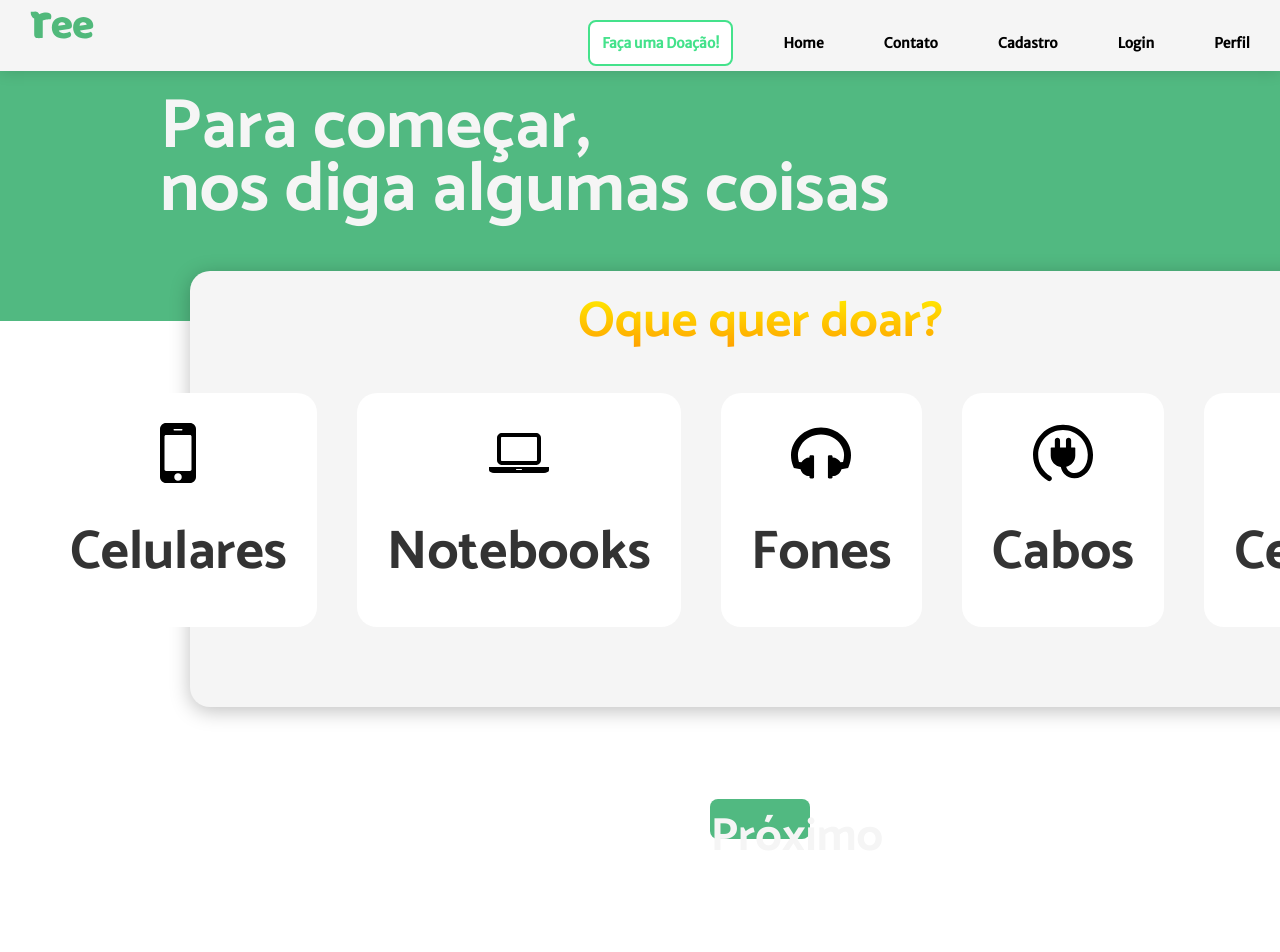
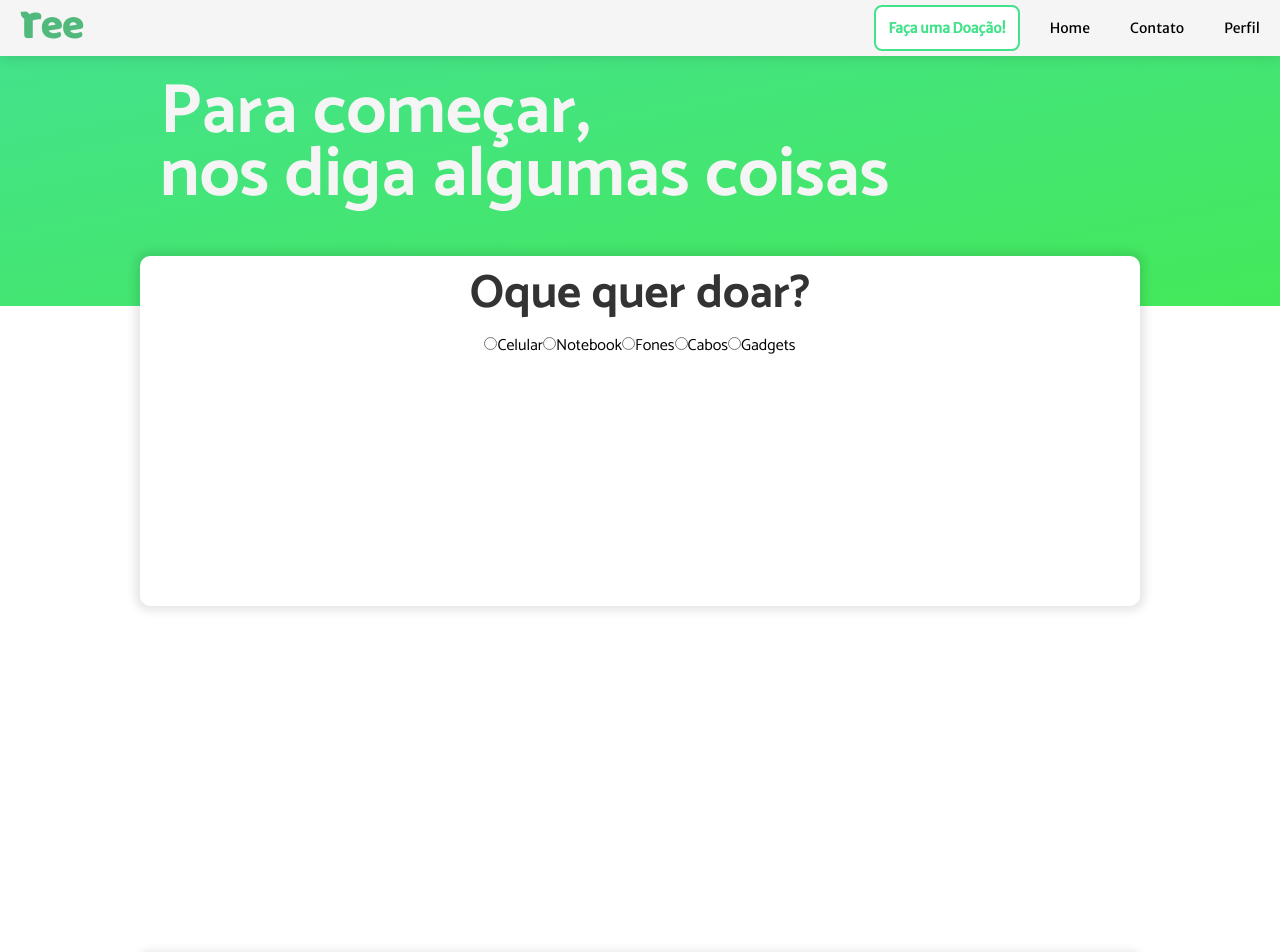
Before and after one commit to italoitalo/ree, a React (Create React App) app in the folder client/: page /doe in a window 1280 px wide. Shown: the top 952 px of the page. Built offline with nearby package versions, Linux system fonts and the light colour scheme.

Commit message:
ajustes na landpage
ajustes

```diff
--- a/client/src/components/CadastroExt.js
+++ b/client/src/components/CadastroExt.js
@@ -6,6 +6,7 @@ import Mapa from './../img/formCadastroImg/mapa.jpg'
 export default function newform() {
     return (
         <>
+
         <Container>
             <Box>
             <LadoA>
--- a/client/src/components/Contato.js
+++ b/client/src/components/Contato.js
@@ -6,6 +6,9 @@ import facebook from './../img/SocialMedia/facebook-logo.svg'
 import github from './../img/SocialMedia/github-character.svg'
 import instagram from './../img/SocialMedia/instagram-symbol.svg'
 import linkedin from './../img/SocialMedia/linkedin-letters.svg'
+
+import Cabecalho from './Rotas/Cabecalho'
+
 export default function Contato(){
     return(
     <Container>
--- a/client/src/components/Doacoes/Card.js
+++ /dev/null
@@ -1,90 +0,0 @@
-import React from 'react';
-import styled from 'styled-components';
-import Scroll from './ScrollButton'
-
-import phone from './../../img/PaginaDoacoes/mobile-phone.svg'
-import keyboard from './../../img/PaginaDoacoes/keyboard.svg'
-import headphone from './../../img/PaginaDoacoes/music-headphones.svg'
-import plug from './../../img/PaginaDoacoes/rounded-plug.svg'
-import notebook from './../../img/PaginaDoacoes/open-laptop-computer.svg'
-export default function Card(){
-    return(
-        <>
-        <Div>
-            <CardSection>
-
-            <H2>Oque quer doar?</H2>
-
-                    <Ul>
-                        <Li>
-                            <Button><ImgIcon alt="iconTel" src={phone}/> <h1>Celulares</h1></Button>
-                        </Li>
-                        <Li>
-                            <Button><ImgIcon alt="iconNot" src={notebook}/><h1>Notebooks</h1></Button>
-                        </Li>
-                        <Li>
-                            <Button><ImgIcon alt="iconheadphone"src={headphone}/><h1>Fones</h1></Button>
-                        </Li>
-                        <Li>
-                            <Button><ImgIcon alt="iconplug"src={plug}/><h1>Cabos</h1></Button>
-                        </Li>
-                        <Li>
-                            <Button><ImgIcon alt="iconkeyboard" src={keyboard}/><h1>Celulares</h1></Button>
-                        </Li>
-                    </Ul>
-                    <Div>
-                        <Scroll/>
-                    </Div>
-            </CardSection>
-        </Div>
-        </>
-        )
-    }
-
-const Div = styled.div`
-    display: flex;
-    justify-content: center;
-`
-
-const ImgIcon = styled.img`
-    height:60px;
-`
-
-const Ul = styled.ul`
-    display:flex;
-    margin:10px;
-    justify-content:center;
-`
-
-const Li = styled.li`
-    margin:20px;
-`
-const Button = styled.button`
-    border-radius:20px;
-    background-color:white;
-    min-width:150px;
-    padding:30px;
-    &:hover{
-        box-shadow: 0px 4px 20px rgba(0, 0, 0, 0.25);
-    }
-    `
-
-    const H2 = styled.h2`
-    font-size: 50px;
-    background: -webkit-linear-gradient(yellow,darkorange);
-    -webkit-background-clip: text;
-    -webkit-text-fill-color: transparent;
-    text-align:center;
-    font-weight:900;
-
-`
-
-const CardSection = styled.section`
-    margin: -50px 0 200px 0;
-    width:75%;
-    min-height:300px;
-    padding:10px;
-    background: whitesmoke;
-    box-shadow: 0px 4px 20px rgba(0, 0, 0, 0.25);
-    border-radius: 20px;
-    `
--- a/client/src/components/Doacoes/Doacoes.js
+++ /dev/null
@@ -1,44 +0,0 @@
-import React from 'react'
-import styled from 'styled-components'
-import Card from './Card'
-import Card2 from './Card2'
-import Card3 from './Card3'
-
-export default function Doacoes(){
-    return(
-        <>
-            <Container>
-
-                <Banner>
-                        <H1>Para começar,<br/>nos diga algumas coisas</H1>
-                </Banner>
-
-                <Card/>
-                <Card2/>
-                <Card3/>
-
-            </Container>
-        </>
-    )
-}
-
-const Container = styled.section`
-    display:flex;
-    flex-direction:column;
-`
-
-const Banner = styled.section`
-    min-height:250px;
-    width:100%;
-    background-color:#51B981;
-    justify-content:center;
-`
-
-const H1 = styled.h1`
-    font-size:70px;
-    color: whitesmoke;
-    margin-top:25px;
-    margin-left:160px;
-    font-weight:900;
-    line-height: 0.9;
-    `
--- a/client/src/components/Doacoes/ScrollButton.js
+++ /dev/null
@@ -1,32 +0,0 @@
-import React from 'react';
-import styled from 'styled-components'
-
-export default function Scroll() {
-
-  function AutoScroll() {
-      window.scrollBy({
-          top: 700,
-          left:0,
-          behavior:'smooth'
-      })
-  }
-
-  return (
-    <Button onClick={AutoScroll}>
-        Próximo
-    </Button>
-  );
-}
-
-const Button = styled.button`
-    width: 100px;
-    height: 40px;
-    color: whitesmoke;
-    background-color: #51B981;
-    font-family:'Catamaran', sans-serif;
-    font-weight:bolder;
-
-    &:hover{
-        background-color: #289C72;
-    }
-`
--- a/client/src/components/HomePrivate.js
+++ b/client/src/components/HomePrivate.js
@@ -1,6 +1,8 @@
 import React from 'react';
 import styled from 'styled-components';
 import DoacoesPublicas from './TelaUserLogado/DoacoesPublicas';
+
+import Cabecalho from '../components/Rotas/Cabecalho';
 
 
 
@@ -9,6 +11,7 @@ export default function Home(){
     return(
         <>
             <Container>
+
                 <DoacoesPublicas />
 
             </Container>
--- a/client/src/components/Rotas/Cabecalho.js
+++ b/client/src/components/Rotas/Cabecalho.js
@@ -17,8 +17,10 @@ export default function Cabecalho(){
                     <Navigation to ="/doe"><Button>Faça uma Doação!</Button></Navigation>
                     <Navigation to="/"><Li>Home</Li></Navigation>
                     <Navigation to="/contato"><Li>Contato</Li></Navigation>
+                    {/*
                     <Navigation to="/cadastro"><Li>Cadastro</Li></Navigation>
                     <Navigation to="#" ><Li onClick={toggle}>Login</Li></Navigation>
+                    */}
                     <Navigation to="/perfil"><Li>Perfil</Li></Navigation>
                     <Modal isShowing={isShowing} hide={toggle} />
                 </Ul>
--- a/client/src/components/Rotas/Rotas.js
+++ b/client/src/components/Rotas/Rotas.js
@@ -8,7 +8,6 @@ import BioPerfil from '../Perfil/BioPerfil'
 import Contato from './../Contato'
 import Login from './../Login'
 import SuasDoacoes from './../TelaUserLogado/SuasDoacoes'
-import Doacoes from './../Doacoes/Doacoes'
 
 
 import NovoCadastro from '../NovoCadastro'
@@ -31,9 +30,8 @@ export default function Rotas(){
                     <Route  path="/cadastro" component={NovoCadastro}/>
                     <Route  path="/contato" component={Contato}/>
                     <Route  path="/login" component={Login}/>
-                    <Route  path="/doe" component={Doacoes}/>
+                    <Route  path="/doe" component={NovoCadastroProduto}/>
                     <Route path='/cadastroext' component={CadastroExt}/>
-                    <Route path='/cadastroproduto' component={NovoCadastroProduto}/>
 
                     <Route path='/doacaoenviada' component={DoacaoEnviada}/>
                     <Route path='/CadastroRealizado' component={CadastroRealizado}/>
--- a/client/src/landpage/landpageIndex.js
+++ b/client/src/landpage/landpageIndex.js
@@ -1,22 +1,28 @@
 import React, { Fragment } from 'react';
 import ScrollAnimation from 'react-animate-on-scroll'
 
+import {Link} from 'react-router-dom'
+import useModal from '../components/useModal'
+import Modal from '../components/Modal';
 
 import "./styles.css"
 import "./animate.min.css"
 
 export default function LandPage(){
+    const {isShowing, toggle} = useModal();
+
     return(
-        <Fragment>
+        <Fragment><section className="borda">
+
                 <header className="header">
-            <nav>
-                <ul>
-                    <a href="/">
-                        Cadastro
-                    </a>
-                    <a href="/">
-                        Login
-                    </a>
+            <nav className="nav">
+                <ul className="ul">
+
+                    <Link className="navigation" to="/cadastro"><li className="a">Cadastro</li></Link>
+                    <Link className="navigation" to="#" ><li className="a" onClick={toggle}>Login</li></Link>
+
+                    <Modal isShowing={isShowing} hide={toggle} />
+
                 </ul>
             </nav>
         </header>
@@ -37,20 +43,18 @@ export default function LandPage(){
                 </div> */}
             </div>
         </div>
-            <ScrollAnimation animateIn='fadeInLeft'
-            animateOut='fadeOutRight'>
+            <ScrollAnimation animateIn='fadeInLeft' animateOnce={true}>
                 <img  className="banner" src={require("./src/img/conexão.svg")} />
                 <h1  className="textobanner"> A diferença está <br/> nas suas mãos. </h1>
             </ScrollAnimation>
 
 
-            <button onclick="scrollToHow()" className="botaobanner"> Entenda! </button>
+            <button onclick="scrollToHow()" className="button botaobanner"> Entenda! </button>
     </section>
 
             <section id="how"  className="how">
 
-                <ScrollAnimation  animateIn='fadeInLeft'
-                animateOut='fadeOutRight'>
+                <ScrollAnimation  animateIn='fadeInLeft' animateOnce={true}>
                     <div className="ScrollAnimation">
                         <img  className="banner" src={require("./src/img/troca.svg")} />
                         <div className= "howtext">
@@ -64,22 +68,24 @@ export default function LandPage(){
 
             <section className="how-box">
 
-                <div data-aos="fade-right" className="howtext black ">
+            <ScrollAnimation  animateIn='fadeInLeft' animateOnce={true}>
+                <div className="howtext black ">
+
                     <h1>    Reunir  </h1>
                     <h2>    Gentileza gera gentileza, <br/>
                             encontre doadores de produtos tecnológicos <br/>
                             ou então doe você mesmo!
                     </h2>
                 </div>
+            </ScrollAnimation>
                 <img className="banner" src={require("./src/img/2-sentados.svg")} />
-
             </section>
 
             <section className="how-box">
 
                 <img className="banner" src={require("./src/img/progresso.svg")}/>
-
-                <div data-aos="fade-left" className="howtext black ">
+                <ScrollAnimation  animateIn='fadeInRight' animateOnce={true}>
+                <div className="howtext black ">
                     <h1>    Reutilizar  </h1>
                     <h2>    Não importa o estado do seu item,<br/>
                             Doe o que não usa mais para pessoas que precisam e<br/>
@@ -87,25 +93,30 @@ export default function LandPage(){
                             Pode ser útil para alguem!
                     </h2>
                 </div>
-
+                </ScrollAnimation>
             </section>
 
             <section className="how-box">
-                <div data-aos="fade-right"className="howtext black ">
+            <ScrollAnimation  animateIn='fadeInLeft' animateOnce={true}>
+
+                <div className="howtext black ">
                     <h1>    Reconectar </h1>
                     <h2>    Transforme a realidade a sua volta!<br/>
                             Melhore a qualidade de vida da sua Sociedade.<br/>
                             Se reconecte com o mundo!
                     </h2>
                 </div>
+            </ScrollAnimation>
                 <img className="banner" src={require("./src/img/troca 2.svg")}/>
             </section>
 
+            <section  className="pense">
             <img className="banner flex" src={require("./src/img/montanhas.svg")}/>
 
-            <section  className="pense">
-                <h1 data-aos="fade-up"className="greenree">...pense nisso:</h1>
-                <div data-aos="fade-up" className="cardspense">
+                <h1 className="greenree">...pense nisso:</h1>
+
+                <ScrollAnimation animateIn='fadeInLeft' animateOnce={true}>
+                <div  className="cardspense">
                     <div className="cardp">
 
                         <img className="bannerp"src={require("./src/img/heart-shape-silhouette.svg")}/>
@@ -139,18 +150,19 @@ export default function LandPage(){
                         </h3>
                     </div>
                 </div>
+                </ScrollAnimation>
             </section>
 
-            <section data-aos="fade-up" className="howcad">
+            <section className="howcad">
 
-                <button className="Cadastro"> faça parte </button>
+                <button className="button Cadastro"> faça parte </button>
 
             </section>
 
-            <section data-aos="fade-down" className="Consci">
-            <h1 data-aos="fade-down" className="greenree">O problema do Lixo Eletrônico</h1>
+            <section className="Consci">
+            <h1 className="greenree">O problema do Lixo Eletrônico</h1>
             <div  className="flex">
-                <img data-aos="fade-left"className="banner" src={require("./src/img/world.svg")}/>
+                <img className="banner" src={require("./src/img/world.svg")}/>
                 <div>
                     <h2 > Brasil é o líder de produção de lixo <br/> eletrônico na América Latina </h2>
                 <p>
@@ -180,7 +192,7 @@ export default function LandPage(){
                         <h3 style={{fontSize:"20pt"}}>Pronto para ajudar pessoas? Ligue para nós ou envie um e-mail<br/> e entraremos em
                         contato com você o mais breve possível!</h3>
 
-                        <div className="flex">
+                        <div className="margin">
 
                             <div className="column">
                                 <img className="bannerp" src={require("./src/img/telephone-symbol-button.svg")}/>
@@ -199,44 +211,31 @@ export default function LandPage(){
                     <div className="card">
                         <h1>Bruno</h1>
                         <img className="aboutimg" src={require("./src/img/5.jpg")}/>
-                        <h3>lorem ipsum dore it me lorem ipsum dore it me</h3>
+                        <h3>A persistência é o caminho do êxito!</h3>
                     </div>
                     <div className="card">
                         <h1>Italo</h1>
                         <img className="aboutimg"  src={require("./src/img/3.jpg")}/>
-                        <h3>lorem ipsum dore it me lorem ipsum dore it me</h3>
+                        <h3>A tecnologia move o mundo!</h3>
                     </div>
                     <div className="card">
                         <h1>Matheus</h1>
                         <img className="aboutimg" src={require("./src/img/4.jpg")}/>
-                        <h3>lorem ipsum dore it me lorem ipsum dore it me</h3>
+                        <h3>Seja a mudança que você quer ver no mundo.</h3>
                     </div>
                     <div className="card">
                         <h1>Rhuan</h1>
                         <img className="aboutimg" src={require("./src/img/2.jpg")}/>
-                        <h3>lorem ipsum dore it me lorem ipsum dore it me</h3>
+                        <h3>Se você pode sonhar, você pode fazer!</h3>
                     </div>
                     <div className="card">
                         <h1>Tayanne</h1>
                         <img className="aboutimg" src={require("./src/img/1.jpg")}/>
-                        <h3>lorem ipsum dore it me lorem ipsum dore it me</h3>
+                        <h3>O conhecimento fala, mas a sabedoria escuta.</h3>
                     </div>
                 </div>
-
-        <section>
-
-            <footer>
-                <a>Instagram</a>
-                <a>Twitter</a>
-                <a>Facebook</a>
-            </footer>
         </section>
 
-          //aimation on scroll
-
-
-
-        </section>
-    </ Fragment>
+    </section></ Fragment>
     )
 }
--- a/client/src/landpage/styles.css
+++ b/client/src/landpage/styles.css
@@ -64,7 +64,6 @@
     background: none;
     box-shadow: none;
     border: none;
-    margin: 0 auto;
     text-decoration: none;
     list-style: none;
     font-family: 'Catamaran', sans-serif;
@@ -77,21 +76,24 @@ html {
 body {
     overflow-x: hidden;
 }
+.navigation{
+text-decoration:none;
+}
 
-ul {
+.ul {
     display: flex;
     margin-top: 15px;
     height: 100%;
 }
 
-a {
+.a {
     cursor: pointer;
     font-weight: 600;
     color: rgba(0, 0, 0, 0.8);
     margin: 0px 10px 0px 10px;
 }
 
-nav {
+.nav {
     display: flex;
     justify-content: center;
 }
@@ -105,6 +107,12 @@ h4 {
 
 .flex {
     display: flex;
+}
+.margin{
+
+    display: flex;
+    justify-content: center;
+    width: 100%;
 }
 
 .column {
@@ -182,7 +190,7 @@ h4 {
     color: rgb(0, 0, 0, 0.8);
 }
 
-button {
+.button {
     color: rgb(68, 226, 139);
     font-size: 35pt;
     font-weight: 900;
@@ -190,7 +198,7 @@ button {
     transition: 0.3s;
 }
 
-button:hover {
+.button:hover {
     transition: 0.4s;
     color: rgb(0, 255, 115);
 }
@@ -201,6 +209,7 @@ button:hover {
 
 .how {
     display: flex;
+    justify-content:center ;
     margin-top: 150px;
     width: 100%;
     background-image: linear-gradient(to bottom right, rgb(68, 226, 139), rgb(68, 233, 90));
@@ -256,6 +265,7 @@ button:hover {
 .pense {
     display: flex;
     flex-direction: column;
+    align-items: center;
     width: 100%;
 }
 
@@ -266,6 +276,7 @@ button:hover {
 
 .cardspense {
     display: flex;
+    margin: 0 auto;
     width: 80%;
 }
 
@@ -297,7 +308,7 @@ button:hover {
     box-shadow: 0px 10px 20px 2px rgba(0, 0, 0, 0.1);
 }
 
-.cadastro {
+.Cadastro {
     border: solid rgb(68, 226, 139);
     border-radius: 10px;
     padding: 0px 10px 0px 10px;
@@ -305,7 +316,7 @@ button:hover {
     background: white;
 }
 
-.cadastro:hover {
+.Cadastro:hover {
     color: rgb(0, 255, 115);
     border: solid rgb(68, 226, 139);
     padding: 0px 100px 0px 100px;
@@ -315,9 +326,10 @@ button:hover {
 
 /* -----------------------------------------PROBLEMA DO LIXO-------------------------------- */
 
-.consci {
+.Consci {
     display: flex;
     flex-direction: column;
+    margin:0 auto;
     margin-top: 150px;
     padding: 10px;
     height: 100%;
@@ -327,7 +339,7 @@ button:hover {
     text-align: start;
 }
 
-.consci>h1 {
+.Consci>h1 {
     font-size: 50pt;
     font-weight: 900;
 }
@@ -338,7 +350,7 @@ button:hover {
 .contato {
     font-size: 18pt;
     color: rgb(0, 0, 0, 0.8);
-    margin-bottom: 40px;
+    margin:0px 40px 40px 40px;
 }
 
 .contato:hover {
@@ -400,23 +412,20 @@ button:hover {
     width: 150px;
 }
 
-footer {
+.footer {
     display: flex;
     justify-content: space-around;
     height: 100px;
-    width: 100%;
+    width: 1000px;
     background: whitesmoke;
-    border-top-left-radius: 10px;
-    border-top-right-radius: 10px;
-    box-shadow: 0px -10px 20px 0px rgba(0, 0, 0, 0.1);
 }
 
-footer>a {
+.footer>a {
     margin: 30px 0px 0px 0px;
     color: rgb(0, 0, 0, 0.8)
 }
 
-footer>a:hover {
+.footer>a:hover {
     color: royalblue;
 }
 
@@ -442,19 +451,19 @@ footer>a:hover {
     .cardspense {
         flex-wrap: wrap;
     }
-    .consci>h1 {
+    .Consci>h1 {
         font-size: 22pt;
         text-align: center;
     }
-    .consci>div>div>h2 {
+    .Consci>div>div>h2 {
         font-size: 15pt;
         text-align: center;
     }
-    .consci>div>div>p {
+    .Consci>div>div>p {
         font-size: 11pt;
         margin: 10px 20px 10px 20px;
     }
-    .consci>div {
+    .Consci>div {
         flex-wrap: wrap;
     }
     .titleabout {
```
Also changed, not shown: client/src/components/Doacoes/Card2.js (deleted, +0 -97 lines), client/src/components/Doacoes/Card3.js (deleted, +0 -79 lines), 1 other file (tests, documents, lock files or other folders).
